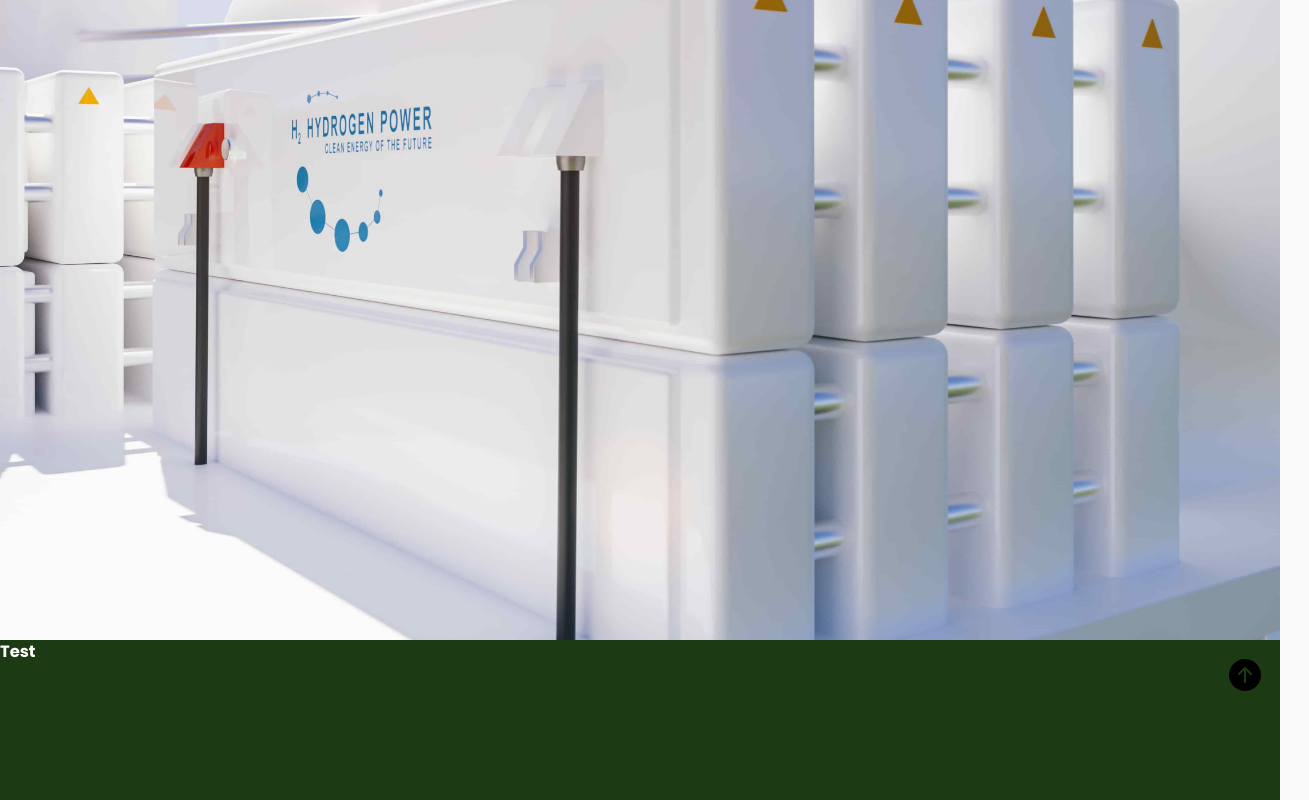
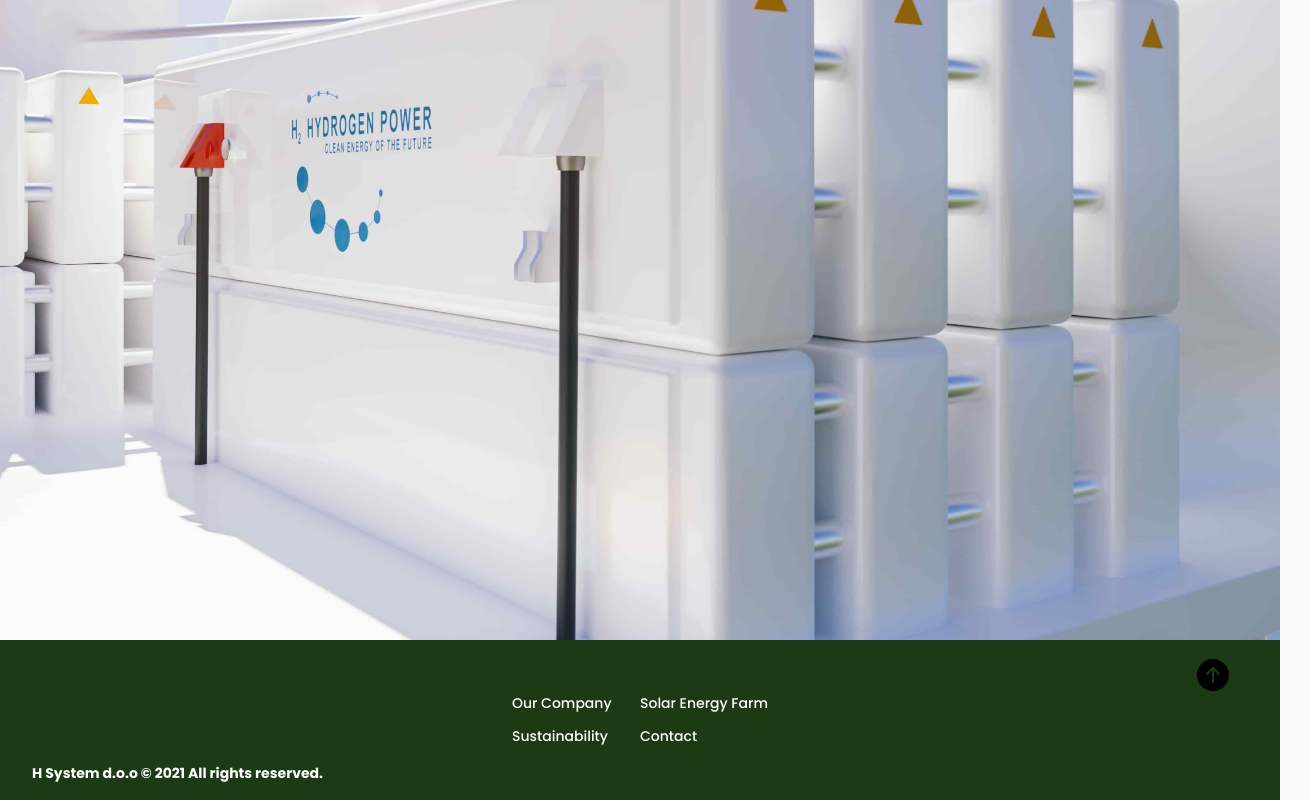
Before and after one commit to Markuss95/hsystem, a React (Create React App) app: page / in a window 1280 px wide. Shown: the part 1760-2560 px from the top of the page, 1309 px wide, since content can reach past the window. Built offline with nearby package versions, Linux system fonts and the light colour scheme.

Commit message:
First version of footer complete

```diff
--- a/src/components/Footer.tsx
+++ b/src/components/Footer.tsx
@@ -8,9 +8,21 @@ const Footer = () => {
   return (
     <Wrapper>
       <div className="background-img"></div>
-      <h3>Test</h3>
+      <div className="footer-content-container">
+        <div className="footer-content">
+          <p>Our Company</p>
+          <p>Solar Energy Farm</p>
+          <p>Sustainability</p>
+          <p>Contact</p>
+        </div>
+      </div>
       <div className="scroll-up-btn" onClick={topFunction}>
         <BsFillArrowUpCircleFill />
+      </div>
+      <div className="footer-company-container">
+        <h4 className="footer-company">
+          H System d.o.o &copy; {new Date().getFullYear()} All rights reserved.
+        </h4>
       </div>
     </Wrapper>
   );
@@ -21,17 +33,7 @@ const Wrapper = styled.div`
     position: absolute;
     color: WHITE;
   }
-  .scroll-up-btn {
-    position: relative;
-    background: transparent;
-    cursor: pointer;
-    padding-top: 1rem;
-    top: 10%;
-    left: 96%;
-    font-size: 2rem;
-    width: 5rem;
-    background-color: transparent;
-  }
+
   .background-img {
     position: absolute;
     left: 0;
@@ -39,5 +41,65 @@ const Wrapper = styled.div`
     width: 100vw;
     background-color: #1c3a13;
   }
+  .scroll-up-btn {
+    position: absolute;
+    background: transparent;
+    z-index: 999;
+    cursor: pointer;
+    padding-top: 1rem;
+    right: 4%;
+    font-size: 2rem;
+    width: 2rem;
+    background-color: transparent;
+  }
+  .footer-content-container {
+    position: absolute;
+    display: flex;
+    width: 100vw;
+    height: 20vh;
+    justify-content: center;
+    align-items: center;
+  }
+  .footer-content {
+    display: grid;
+    width: 20vw;
+    grid-template-columns: 1fr 1fr;
+    grid-template-rows: 1fr 1fr;
+    grid-row-gap: 0.7rem;
+    p {
+      color: white;
+    }
+  }
+  .footer-company-container {
+    position: absolute;
+    height: 20vh;
+    width: 100vw;
+    display: flex;
+    justify-content: flex-start;
+    align-items: flex-end;
+  }
+  .footer-company {
+    color: white;
+    padding-left: 2rem;
+    padding-bottom: 1rem;
+  }
+  @media screen and (max-width: 800px) {
+    .footer-content {
+      display: flex;
+      font-size: 0.8rem;
+      justify-content: center;
+      align-items: center;
+      gap: 1rem;
+      margin-bottom: 1rem;
+    }
+    .footer-company-container {
+      justify-content: center;
+    }
+    .footer-company {
+      font-weight: 500;
+      font-size: 0.8rem;
+      padding-left: 0;
+    }
+  }
 `;
 export default Footer;
```
